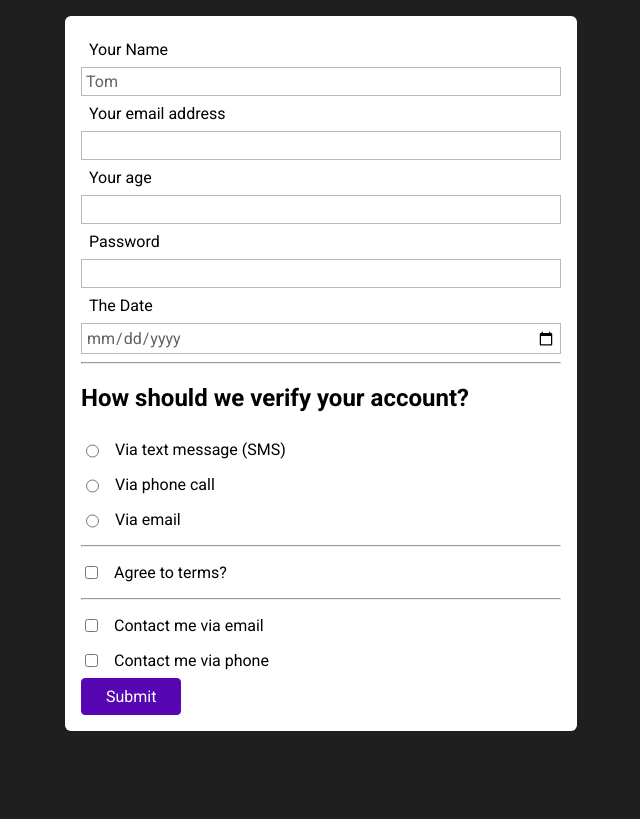
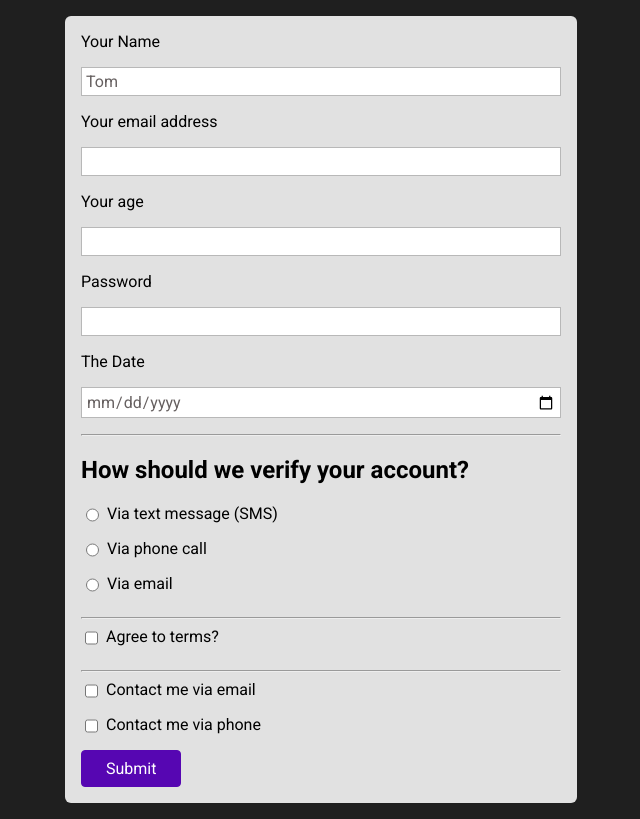
Before and after one commit to SwiftNinjA-12/project_6, a plain HTML site: page index.html in a window 1280 px wide. Shown: the whole page, without its empty margins (319-959 px from the left). Drawn offline with Linux system fonts and the light colour scheme.

Commit message:
compared and fixed

```diff
--- a/styles.css
+++ b/styles.css
@@ -1,5 +1,4 @@
 body {
-/* color: blanchedalmond; */
     background-color: rgb(31, 31, 31);
     font-family: 'Roboto', sans-serif;
 }
@@ -7,20 +6,20 @@ body {
 form{
     width: 30rem;
     margin: 1rem auto;
-    background-color: rgb(255, 255, 255);
+    background-color: rgb(225, 225, 225);
     padding: 1rem;
     border-radius: 6px;
 
 }
 label{
-    margin: 0.5rem;
+    margin-bottom: 1rem;
     display: block;
 
 }
 input {
 width: 100%;
 display: block;
-/* margin-bottom: 1rem; */
+margin-bottom: 1rem;
 box-sizing: border-box;
 font: inherit;
 border: 1px solid rgb(184, 184, 184);
```
